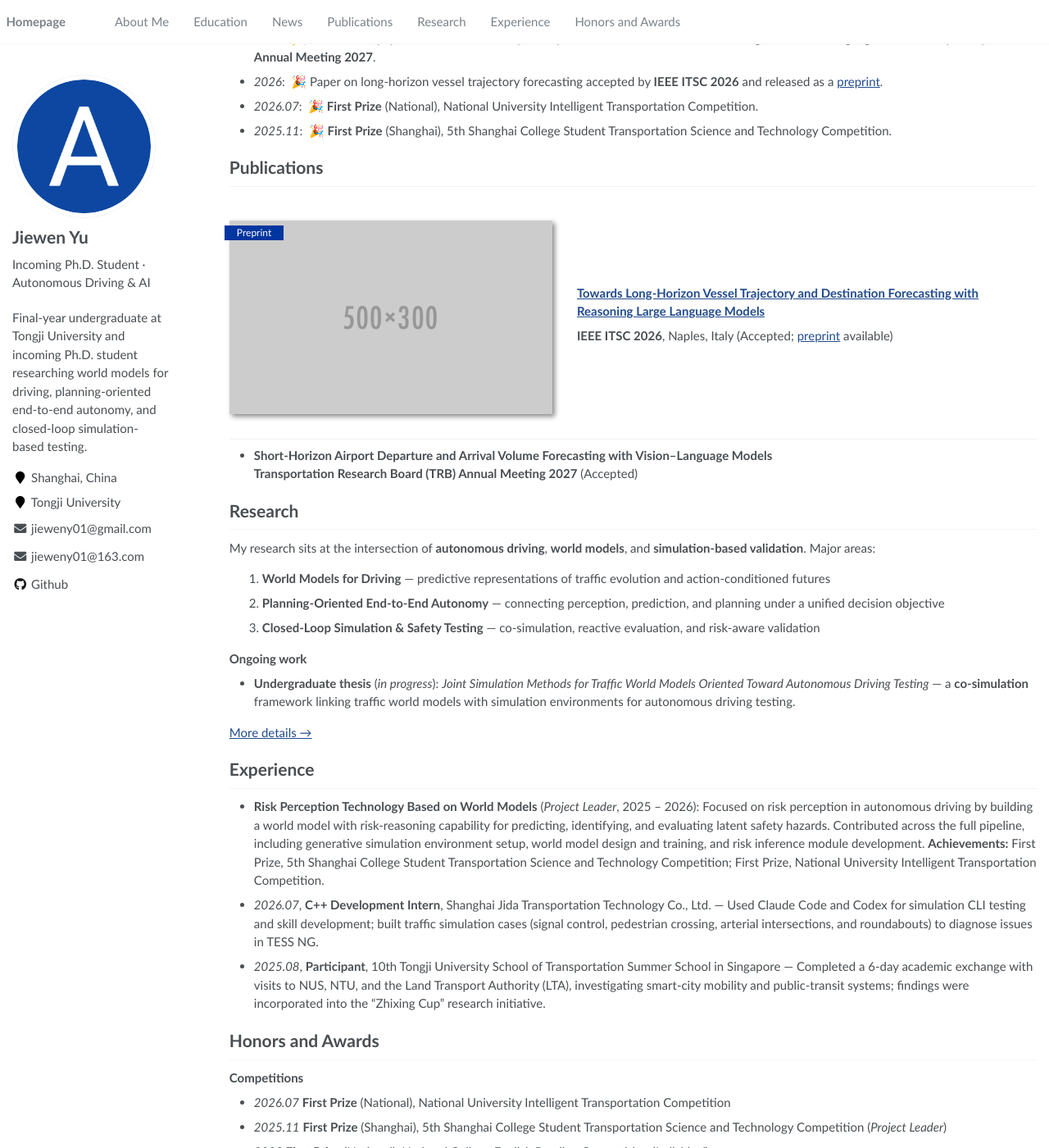
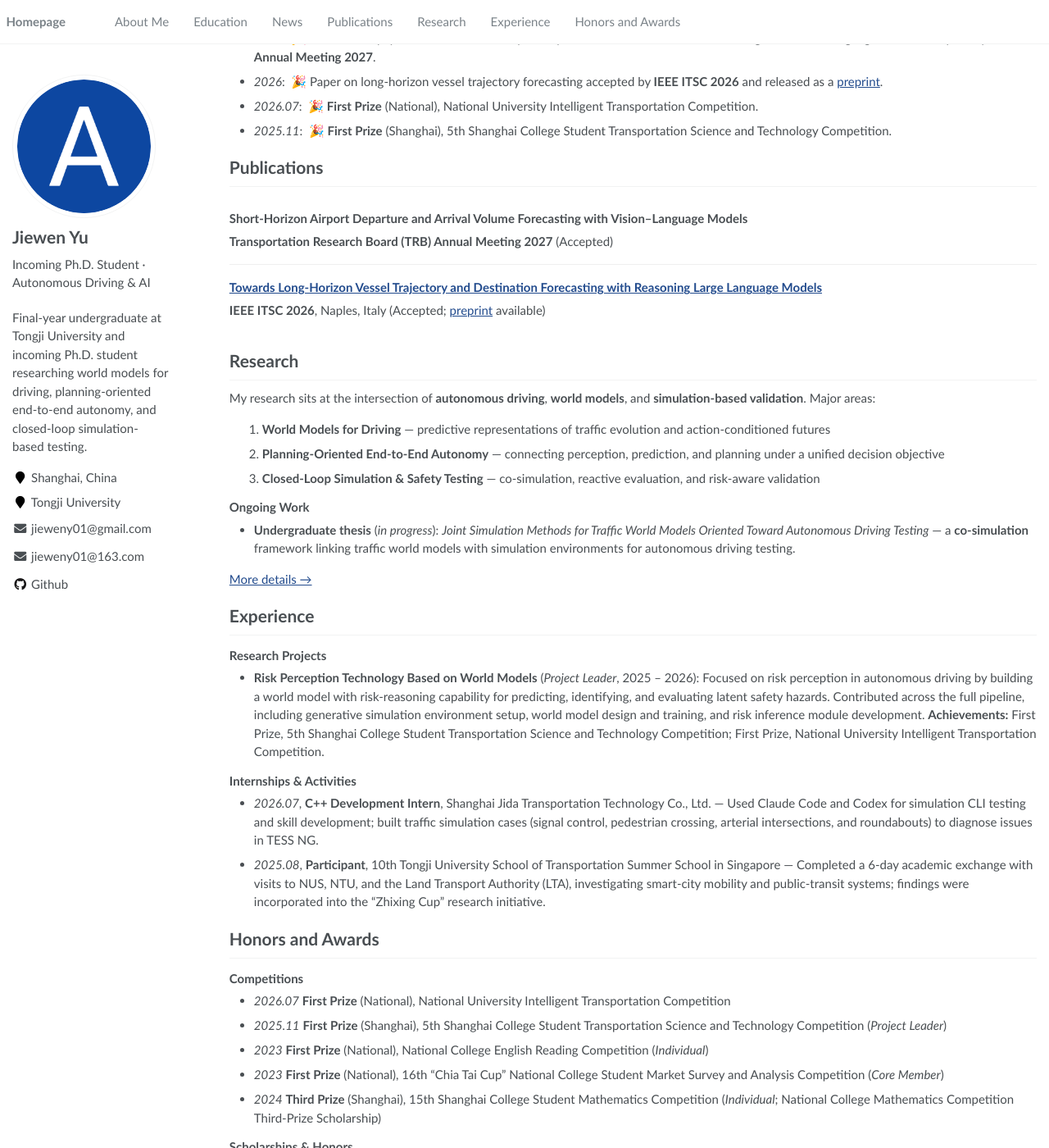
Before and after one commit to jieweny01/jieweny01.github.io, a Jekyll site: the page built from _pages/about.md, in a window 1280 px wide and 1400 px high, scrolled down 387 px. Shown: the whole window at 82% size. Built offline with Jekyll 4.4.1, drawn with Linux system fonts in a browser that asks for light colours.

Commit message:
Improve homepage layout for publications and section hierarchy.
Use text-only publication entries, add subsection headings, and remove placeholder paper thumbnails.

Co-authored-by: Cursor <cursoragent@cursor.com>

```diff
--- a/_pages/about.md
+++ b/_pages/about.md
@@ -29,17 +29,23 @@ My work emphasizes **end-to-end learning**, **reinforcement learning for plannin
 
 # Publications
 
-<div class='paper-box'><div class='paper-box-image'><div><div class="badge">Preprint</div><img src='images/500x300.png' alt="paper thumbnail" width="100%"></div></div>
-<div class='paper-box-text' markdown="1">
+<div class="publication-list">
+
+<div class="pub-item" markdown="1">
+
+**Short-Horizon Airport Departure and Arrival Volume Forecasting with Vision–Language Models**
+
+**Transportation Research Board (TRB) Annual Meeting 2027** (Accepted)
+</div>
+
+<div class="pub-item" markdown="1">
 
 [**Towards Long-Horizon Vessel Trajectory and Destination Forecasting with Reasoning Large Language Models**](https://arxiv.org/abs/2606.08633)
 
 **IEEE ITSC 2026**, Naples, Italy (Accepted; [preprint](https://arxiv.org/abs/2606.08633) available)
 </div>
+
 </div>
-
-- **Short-Horizon Airport Departure and Arrival Volume Forecasting with Vision–Language Models**
-  **Transportation Research Board (TRB) Annual Meeting 2027** (Accepted)
 
 
 # Research
@@ -50,30 +56,37 @@ My research sits at the intersection of **autonomous driving**, **world models**
 2. **Planning-Oriented End-to-End Autonomy** — connecting perception, prediction, and planning under a unified decision objective
 3. **Closed-Loop Simulation & Safety Testing** — co-simulation, reactive evaluation, and risk-aware validation
 
-**Ongoing work**
+### Ongoing Work
 
 - **Undergraduate thesis** (*in progress*): *Joint Simulation Methods for Traffic World Models Oriented Toward Autonomous Driving Testing* — a **co-simulation** framework linking traffic world models with simulation environments for autonomous driving testing.
 
-[More details →](/research/)
+<p><a href="/research/">More details →</a></p>
 
 
 # Experience
 
+### Research Projects
+
 - **Risk Perception Technology Based on World Models** (*Project Leader*, 2025 – 2026): Focused on risk perception in autonomous driving by building a world model with risk-reasoning capability for predicting, identifying, and evaluating latent safety hazards. Contributed across the full pipeline, including generative simulation environment setup, world model design and training, and risk inference module development. **Achievements:** First Prize, 5th Shanghai College Student Transportation Science and Technology Competition; First Prize, National University Intelligent Transportation Competition.
+
+### Internships & Activities
+
 - *2026.07*, **C++ Development Intern**, Shanghai Jida Transportation Technology Co., Ltd. — Used Claude Code and Codex for simulation CLI testing and skill development; built traffic simulation cases (signal control, pedestrian crossing, arterial intersections, and roundabouts) to diagnose issues in TESS NG.
 - *2025.08*, **Participant**, 10th Tongji University School of Transportation Summer School in Singapore — Completed a 6-day academic exchange with visits to NUS, NTU, and the Land Transport Authority (LTA), investigating smart-city mobility and public-transit systems; findings were incorporated into the "Zhixing Cup" research initiative.
 
 
 # Honors and Awards
 
-**Competitions**
+### Competitions
+
 - *2026.07* **First Prize** (National), National University Intelligent Transportation Competition
 - *2025.11* **First Prize** (Shanghai), 5th Shanghai College Student Transportation Science and Technology Competition (*Project Leader*)
 - *2023* **First Prize** (National), National College English Reading Competition (*Individual*)
 - *2023* **First Prize** (National), 16th "Chia Tai Cup" National College Student Market Survey and Analysis Competition (*Core Member*)
 - *2024* **Third Prize** (Shanghai), 15th Shanghai College Student Mathematics Competition (*Individual*; National College Mathematics Competition Third-Prize Scholarship)
 
-**Scholarships & Honors**
+### Scholarships & Honors
+
 - Tongji University Second-Class Outstanding Academic Scholarship
 - **Outstanding Student**, School of Transportation Engineering, Tongji University
 - Tongji University Social Activity Scholarship
--- a/assets/css/main.scss
+++ b/assets/css/main.scss
@@ -39,6 +39,25 @@
 @import "vendor/font-awesome/brands";
 @import "vendor/magnific-popup/magnific-popup";
 @import "print";
+
+.publication-list {
+    .pub-item {
+        border-bottom: 1px solid #efefef;
+        padding: 1.1em 0;
+
+        &:last-child {
+            border-bottom: 0;
+        }
+
+        p {
+            margin: 0;
+        }
+
+        p + p {
+            margin-top: 0.35em;
+        }
+    }
+}
 
 .paper-box {
     display: flex;
```
Also changed, not shown: _pages/research.md (+8 -4 lines).
